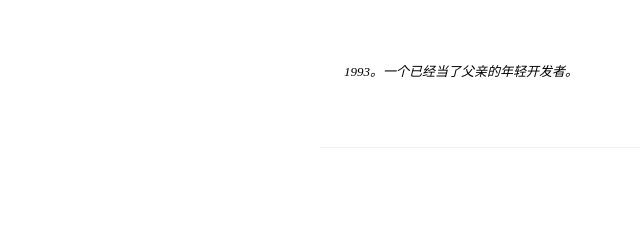
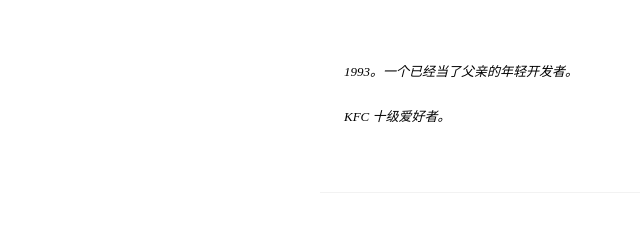
Before and after one commit to JesseEisen/chan, a Jekyll site: the page built from about.html, in a window 1280 px wide. Shown: the part 140-372 px from the top of the page, without its empty margins (0-640 px from the left). Built offline with Jekyll 4.4.1, drawn with Linux system fonts in a browser that asks for light colours.

Commit message:
add new in about

```diff
--- a/about.html
+++ b/about.html
@@ -6,5 +6,6 @@ layout: default
 <div class="about">
     <hr>
     <blockquote>1993。一个已经当了父亲的年轻开发者。</blockquote>
+	<blockquote>KFC 十级爱好者。</blockquote>
     <hr>
 </div>
```
